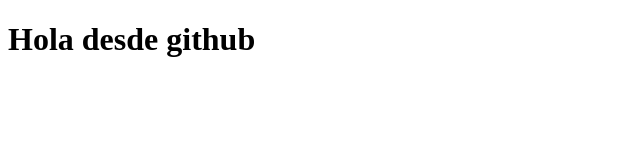
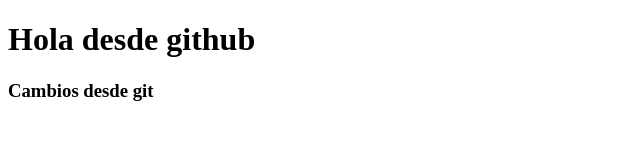
Before and after one commit to MigPB/pruebaevaluable1, a plain HTML site: page index.html in a window 1280 px wide. Shown: the whole page, without its empty margins (0-640 px from the left). Drawn offline with Linux system fonts and the light colour scheme.

Commit message:
commit desde vscode

```diff
--- a/index.html
+++ b/index.html
@@ -7,5 +7,6 @@
 </head>
 <body>
     <h1>Hola desde github</h1>
+    <h3>Cambios desde git</h3>
 </body>
 </html>
```
